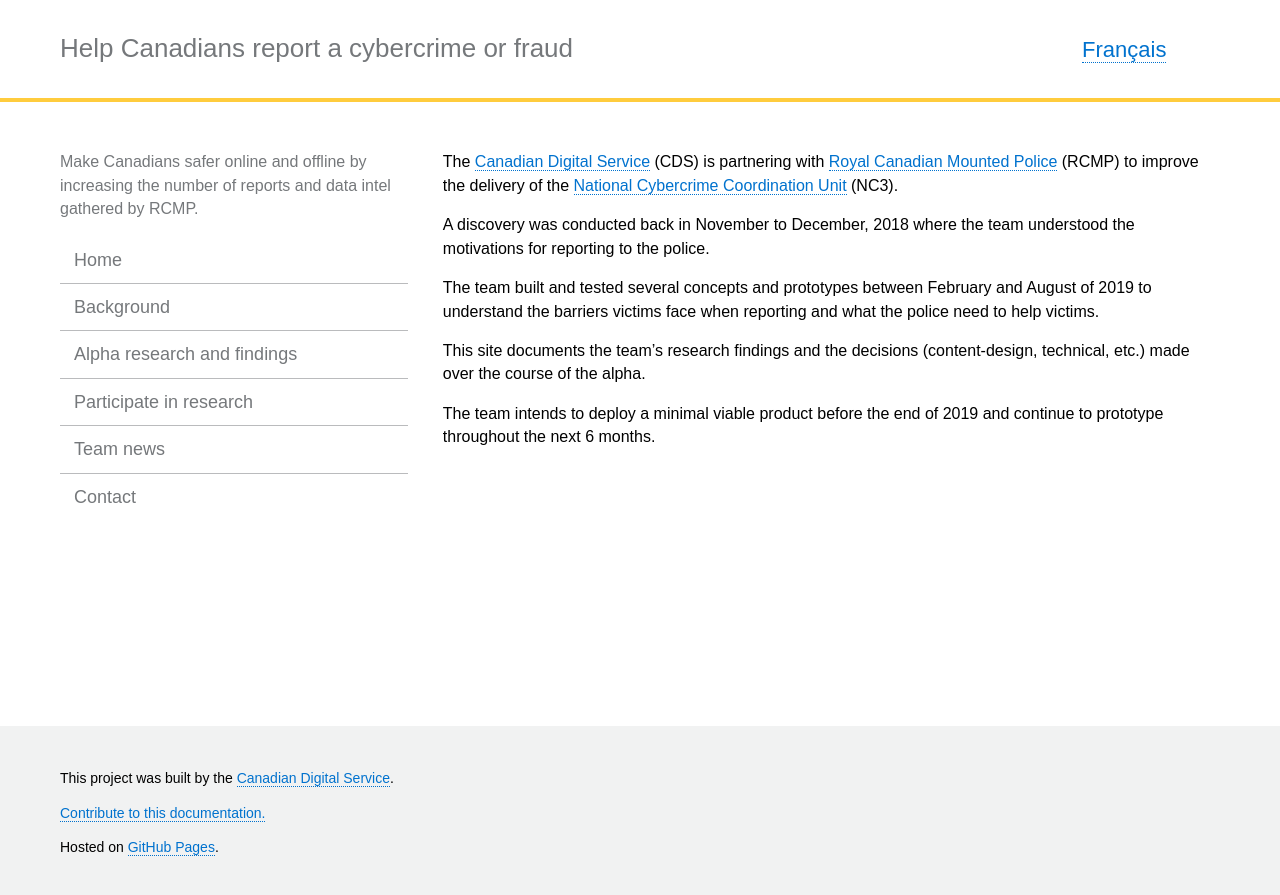
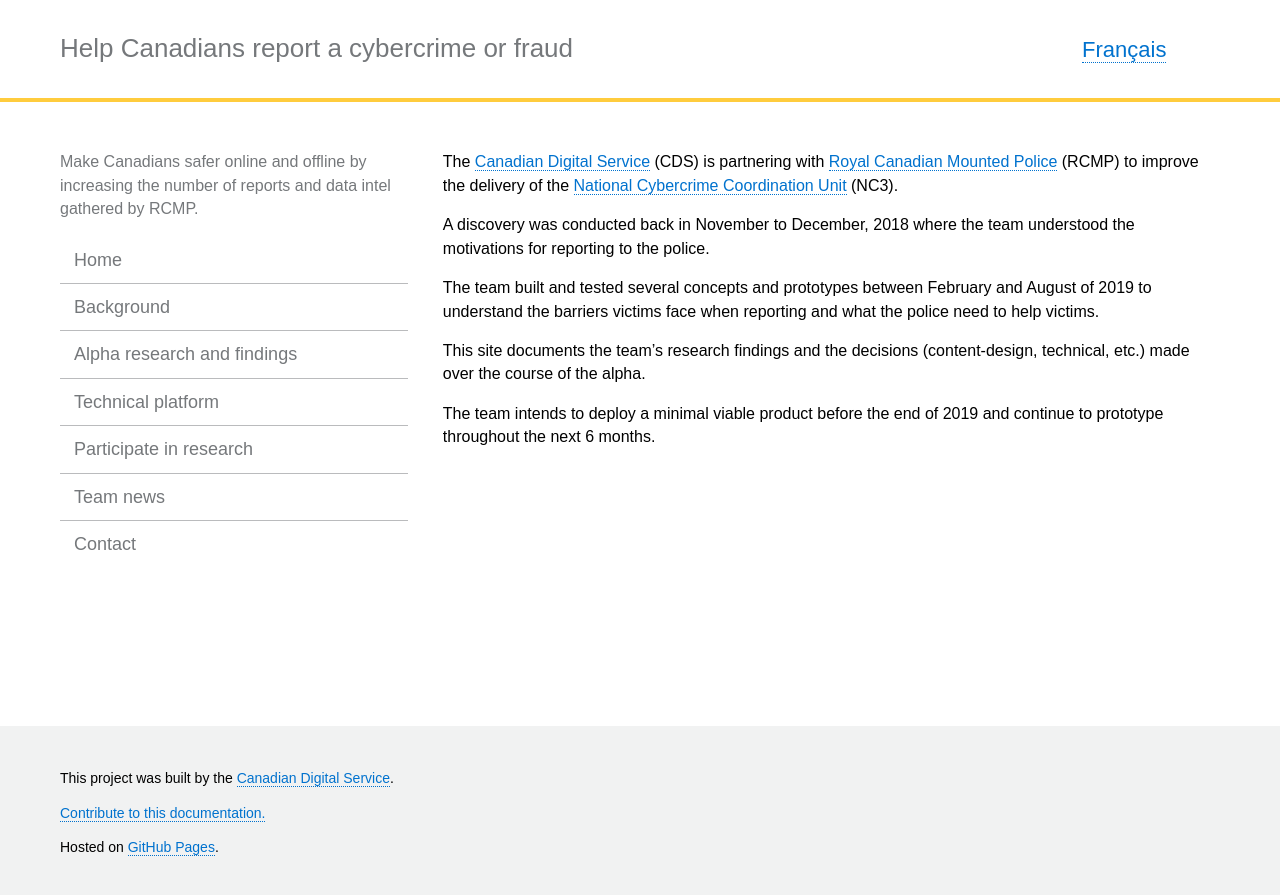
Before and after one commit to cds-snc/rcmp-report-a-cybercrime-alpha-documentation, a Jekyll site: the page built from index.html, in a window 1280 px wide. Shown: the top 895 px of the page. Built offline with Jekyll 4.4.1, drawn with Linux system fonts in a browser that asks for light colours.

Commit message:
add technical platform.

```diff
--- a/_data/menu.yml
+++ b/_data/menu.yml
@@ -8,6 +8,9 @@ en:
   research:
     name: "Alpha research and findings"
     url: "/alpha-research/"
+  technical:
+    name: "Technical platform"
+    url: "/technical-platform/"
   participate:
     name: "Participate in research"
     url: "/participate/"
@@ -27,6 +30,9 @@ fr:
   research:
     name: "Recherche de la phase alpha et conclusions"
     url: "/recherche-de-la-phase-alpha/"
+  technical:
+    name: "Platforme technique"
+    url: "/platforme-technique/"
   participate:
     name: "Participez à notre recherche"
     url: "/participez/"
```
